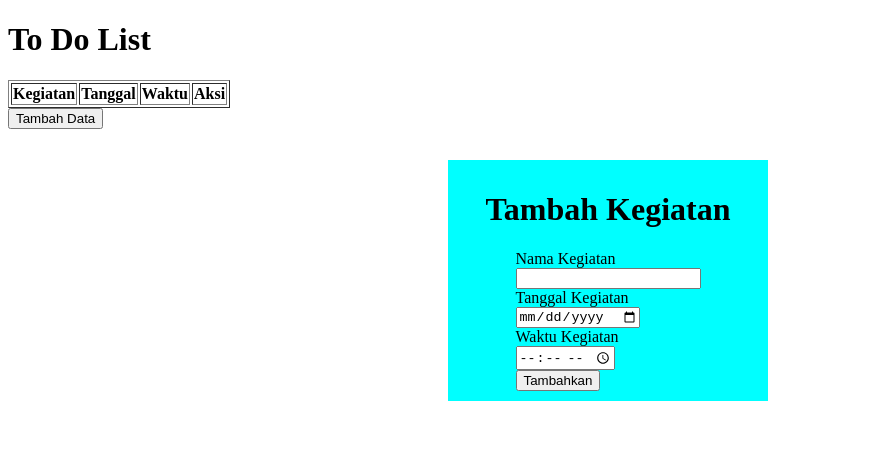
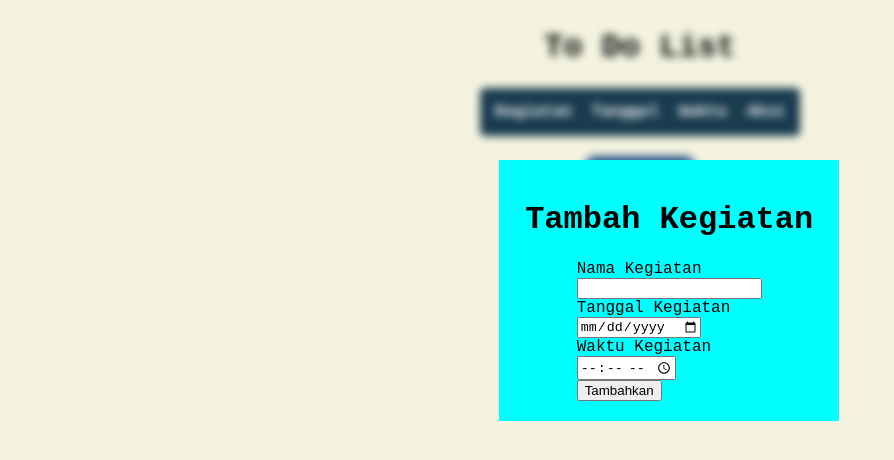
Before and after one commit to RifqiRafii/ToDoList, a plain HTML site: page index.html in a window 1280 px wide. Both pictures are taken after a click on the button "Tambah Data". Shown: the whole page, without its empty margins (0-894 px from the left). Drawn offline with Linux system fonts and the light colour scheme.

Commit message:
Styling with CSS

```diff
--- a/index.html
+++ b/index.html
@@ -9,18 +9,20 @@
 </head>
 <body>
     <div class="container">
+        <div class="content">
             <h1>To Do List</h1>
-        <table class="table" border="1">
-            <tr>
+            <table class="table" cellspacing="0">
+                <tr id="table_header">
                     <th>Kegiatan</th>
                     <th>Tanggal</th>
                     <th>Waktu</th>
                     <th>Aksi</th>
                 </tr>
             </table>
-        <button type="button" onclick="bukaPop()">Tambah Data</button>
+            <button class="tambah" type="button" onclick="bukaPop()">Tambah Data</button>
         </div>
 
+    </div>
     <div class="form-tambah">
         <h1>Tambah Kegiatan</h1>
         <label for="kegiatan">Nama Kegiatan</label><br>
@@ -31,5 +33,6 @@
         <input type="time" name="waktu" id="waktu"><br>
         <button type="button" onclick="tambahData()">Tambahkan</button>
     </div>
+
 </body>
 </html>
--- a/script.js
+++ b/script.js
@@ -1,10 +1,16 @@
 function bukaPop(){
     let form = document.getElementsByClassName("form-tambah")[0];
+    let container = document.getElementsByClassName("container")[0];
+
+    container.className = "container_blur";
     form.style.display = "block";
 }
 
 function tutupPop(){
     let form = document.getElementsByClassName("form-tambah")[0];
+    let container = document.getElementsByClassName("container_blur")[0];
+
+    container.className = "container";
     form.style.display = "none";
 }
 
--- a/style.css
+++ b/style.css
@@ -1,11 +1,80 @@
+body {
+    font-family: 'Courier New', Courier, monospace;
+    background-color: #F3F3E0;
+}
+
+.container {
+    display: flex;
+    align-content: center;
+    justify-content: center;
+}
+
+.container_blur {
+    filter:blur(4px);
+    -o-filter:blur(4px);
+    -ms-filter:blur(4px);
+    -moz-filter:blur(4px);
+    -webkit-filter:blur(4px);
+}
+
+.content {
+    display: flex;
+    flex-direction: column;
+    align-items: center;
+}
+
+.table {
+    background-color: #183B4E;
+    padding: 5px;
+    border-radius: 5px;
+}
+
+td {
+    padding: 10px;
+}
+
+.table th{
+    color: white;
+    padding: 10px;
+}
+
+.table #table_header {
+    background-color: #183B4E;
+    border-radius: 50px;
+}
+
+.table tr {
+    background-color: whitesmoke;
+}
+
+.tambah {
+    border: none;
+    background-color: #27548A;
+    padding: 10px;
+    border-radius: 10px;
+    font-size: 15px;
+    margin-top: 20px;
+    color: white;
+}
+
+.tambah:hover {
+    border: none;
+    background-color: #1e4069;
+    padding: 10px;
+    border-radius: 10px;
+    font-size: 15px;
+    margin-top: 20px;
+    color: white;
+}
+
 .form-tambah {
     display: none;
     position: fixed;
     top: 20%;
-    left: 35%;
+    left: 39%;
     width: 300px;
     z-index: 10;
-    padding: 10px;
+    padding: 20px;
     justify-items: center;
     align-items: center;
     background-color: aqua;
@@ -18,3 +87,11 @@
     border: none;
     border-radius: 5px;
 }
+
+.tombol-hapus:hover {
+    background-color: rgb(196, 0, 0);
+    color: white;
+    padding: 10px;
+    border: none;
+    border-radius: 5px;
+}
```
Lines whose indentation alone changed are shown as unchanged.
